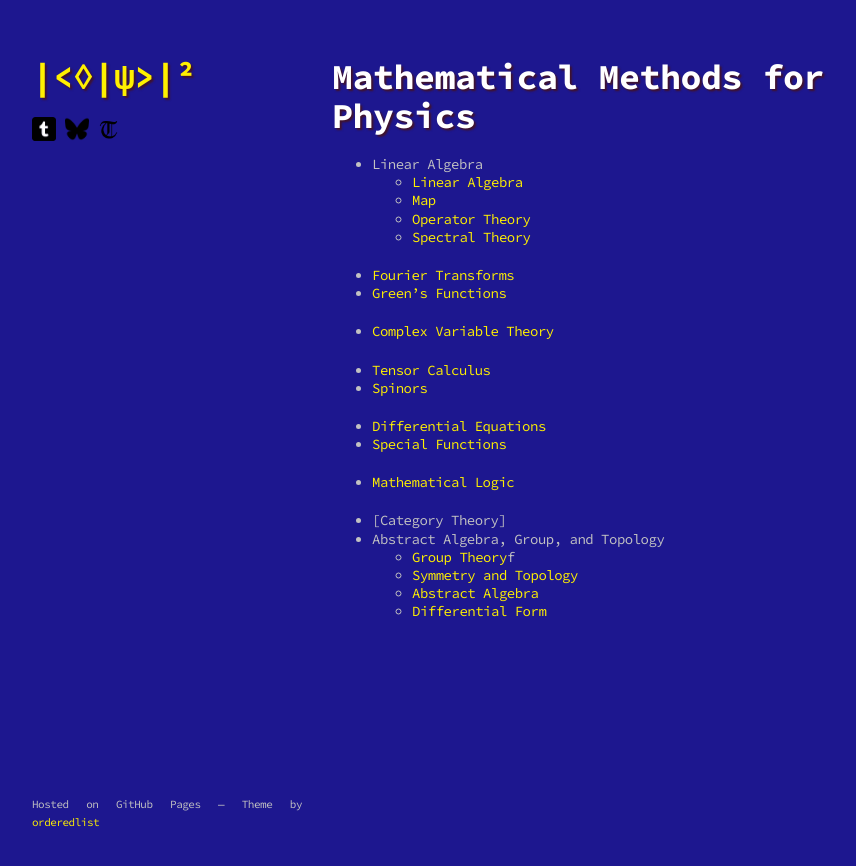
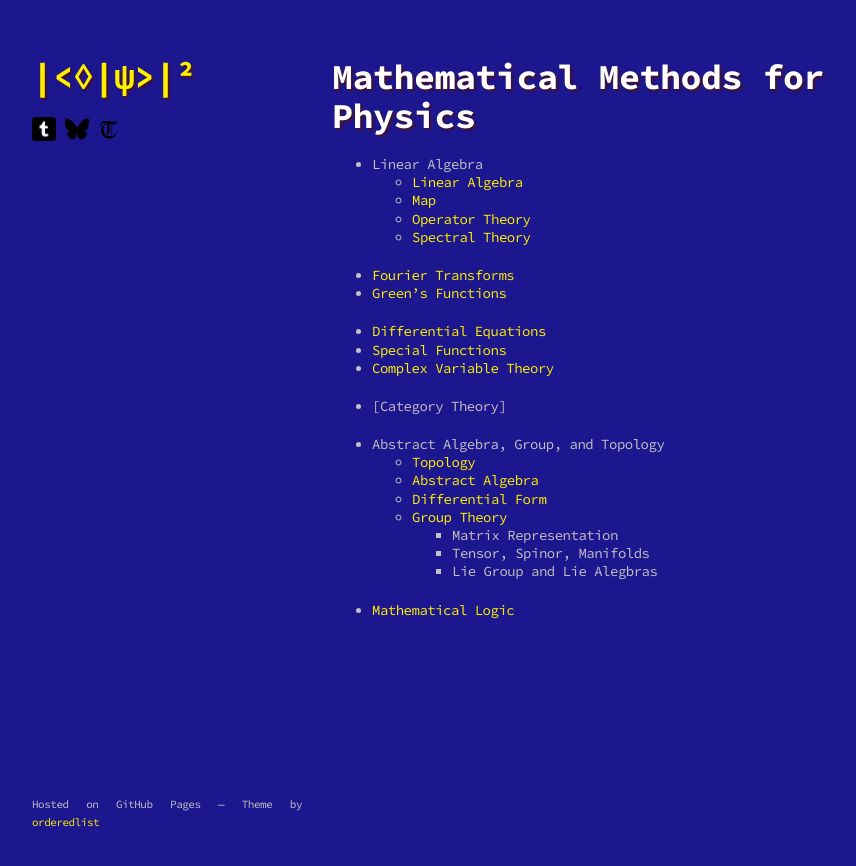
Before and after one commit to ki11dee/ki11dee.github.io-ki11dee, a Jekyll site: the page built from Phys/MP/MP_content.md, in a window 1280 px wide. Shown: the top 866 px of the page, without its empty margins (158-1014 px from the left). Built offline with Jekyll 4.4.1, drawn with Linux system fonts in a browser that asks for light colours; nearby versions of some CDN libraries; our own code applies the rules of GitHub Pages for plain Markdown files; the repository's description, which GitHub fills in, is left out.

Commit message:
move files

```diff
--- a/Phys/MP/MP_content.md
+++ b/Phys/MP/MP_content.md
@@ -9,19 +9,19 @@
 - [Fourier Transforms](./ft.html)
 - [Green's Functions](./gf.html)
 
+- [Differential Equations](./de.html)
+- [Special Functions](./special_functions.html)
 - [Complex Variable Theory](./Complex%20Variable%20Theory.html)
 
-- [Tensor Calculus](./Tensor.html)
-- [Spinors](./Spinor.html)
+- [Category Theory]
 
-- [Differential Equations](./de.html)
-- [Special Functions](./special_functions.html)
+- Abstract Algebra, Group, and Topology
+    - [Topology](./AAT/Topology_basics.html)
+    - [Abstract Algebra](./AAT/Abstract_basics.html)
+    - [Differential Form](./AAT/Differential_form.html)
+    - [Group Theory](./G/group.html)
+        - Matrix Representation
+        - Tensor, Spinor, Manifolds
+        - Lie Group and Lie Alegbras
 
 - [Mathematical Logic](/P/logic.html)
-
-- [Category Theory]
-- Abstract Algebra, Group, and Topology
-    - [Group Theory](./AAT/group.md)f
-    - [Symmetry and Topology](./AAT/Topology_basics.html)
-    - [Abstract Algebra](./AAT/Abstract_basics.html)
-    - [Differential Form](./AAT/Differential_form.html)
```
Also changed, not shown: Phys/MP/AAT/Group_basics.md (deleted, +0 -1 lines), Phys/MP/G/Group_basics.md (added, +22 -0 lines), Phys/MP/G/group.md (renamed from Phys/MP/AAT/group.md, +2 -1 lines), R/MM/Sym_in_m.md (+1 -1 lines), index.md (+2 -2 lines), Phys/MP/G/Lie_Algebra.md (renamed from Phys/MP/AAT/Lie_Algebra.md), Phys/MP/G/Manifolds.md (renamed from Phys/MP/AAT/Manifolds.md), Phys/MP/G/Spinor.md (renamed from Phys/MP/Spinor.md), Phys/MP/G/Tensor.md (renamed from Phys/MP/AAT/Tensor.md).
